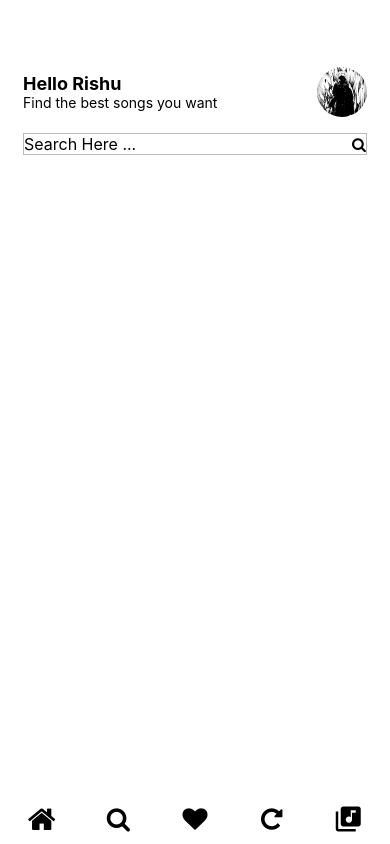
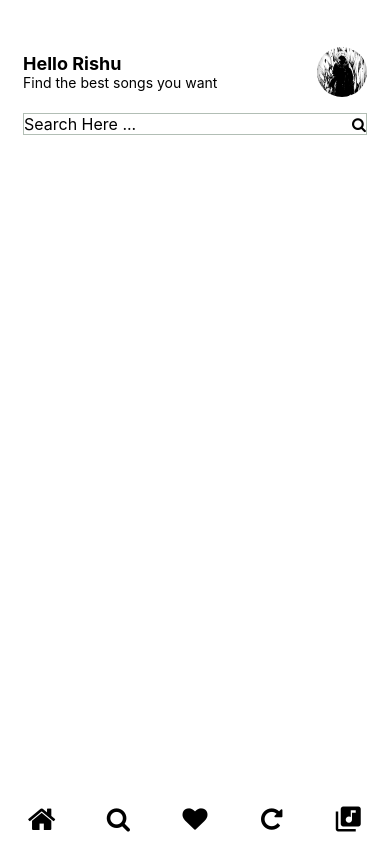
Before and after one commit to Rishabh870/music-player, a React Native app: screen / in a window 390 px wide. Built offline with nearby package versions, Linux system fonts and the light colour scheme.

Commit message:
Changes folder and added home

```diff
--- a/App.js
+++ b/App.js
@@ -1,13 +1,11 @@
 import { StatusBar } from 'expo-status-bar';
 import { StyleSheet, Text, View } from 'react-native';
-import Header from './acitivity/Header';
-import Navbar from './acitivity/Navbar';
+import Home from './acitivity/Home';
 export default function App() {
   return (
     <View style={styles.container}>
-      <Header />
-      <View style={styles.content}>{/* Content of your app */}</View>
-      <Navbar />
+      <Home />
+
       <StatusBar style='auto' />
     </View>
   );
@@ -16,11 +14,5 @@
 const styles = StyleSheet.create({
   container: {
     flex: 1,
-    backgroundColor: '#fff',
-    paddingTop: 35,
-  },
-  content: {
-    flex: 1,
-    paddingBottom: 50, // Adjust this value to provide enough space for the navbar
   },
 });
--- /dev/null
+++ b/acitivity/Home.js
@@ -0,0 +1,25 @@
+import { StyleSheet, Text, View } from 'react-native';
+import Header from '../components/Header';
+import Navbar from '../components/Navbar';
+const styles = StyleSheet.create({
+  container: {
+    flex: 1,
+    backgroundColor: '#fff',
+    paddingTop: 35,
+  },
+  content: {
+    flex: 1,
+    paddingBottom: 50, // Adjust this value to provide enough space for the navbar
+  },
+});
+function Home() {
+  return (
+    <View style={styles.container}>
+      <Header />
+      <View style={styles.content}>{/* Content of your app */}</View>
+      <Navbar />
+    </View>
+  );
+}
+
+export default Home;
--- a/acitivity/Header.js
+++ b/components/Header.js
@@ -17,7 +17,7 @@
     flexDirection: 'row',
     alignItems: 'center',
     justifyContent: 'space-between',
-    paddingTop: 32,
+    paddingTop: 12,
     paddingBottom: 16,
   },
   leftContainer: {
```
Also changed, not shown: components/Navbar.js (renamed from acitivity/Navbar.js).
